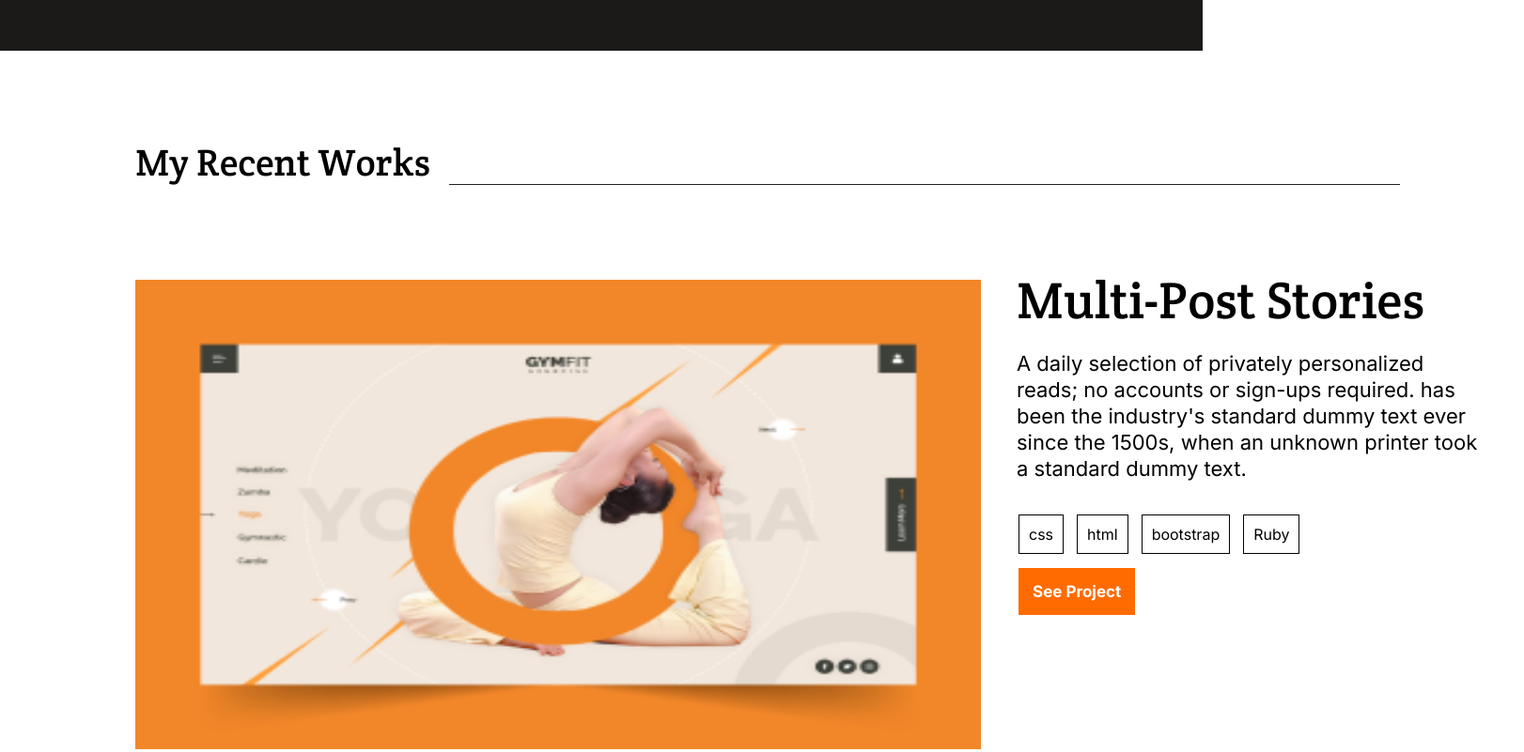
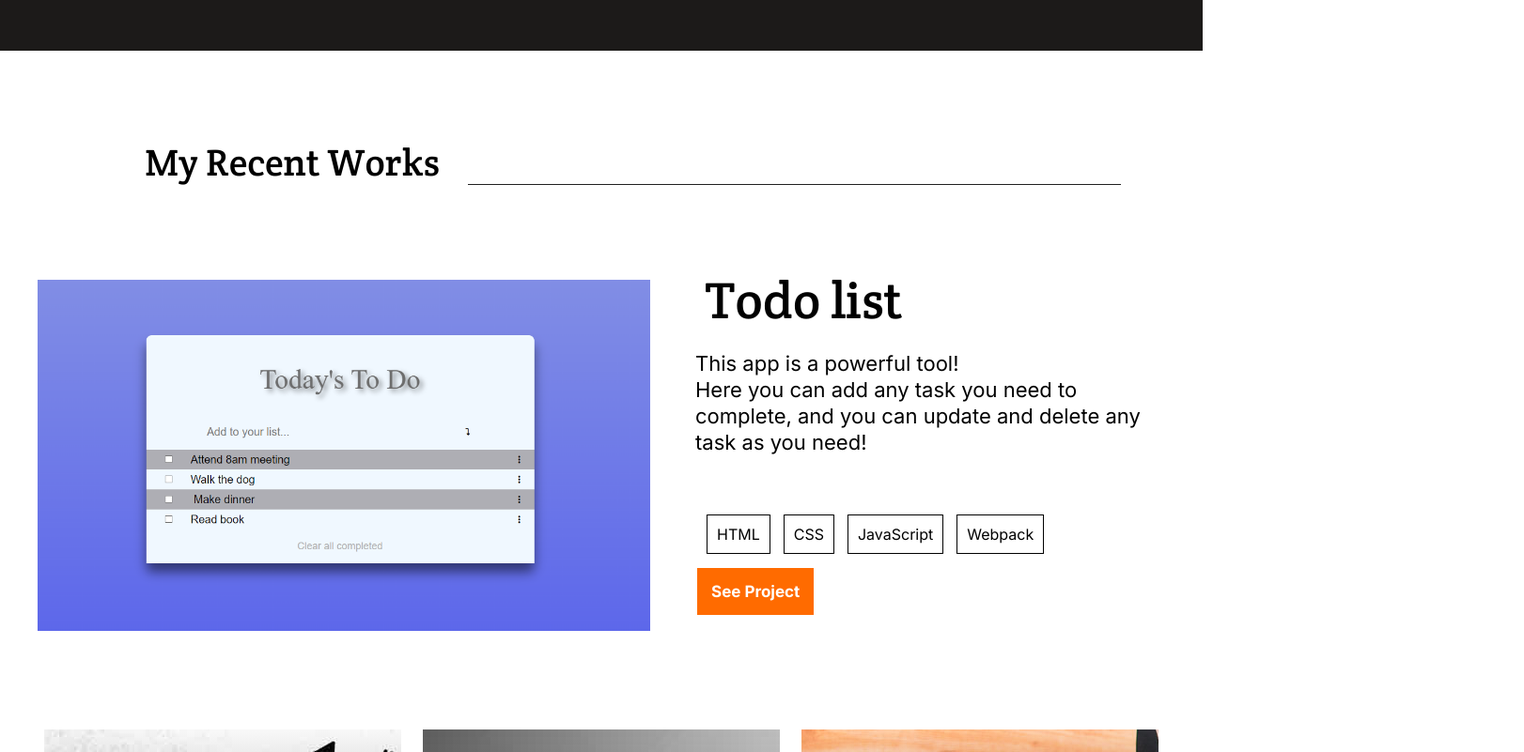
Before and after one commit to Artbsc1992/My-Portfolio, a website: page index.html in a window 1280 px wide. Shown: the part 818-1619 px from the top of the page at 94% size, 1622 px wide, since content can reach past the window. Drawn offline with Linux system fonts and the light colour scheme.

Commit message:
Add todo list as a new project

```diff
--- a/index.html
+++ b/index.html
@@ -67,15 +67,16 @@
 
     <div class="grid-line"><hr class="line-card1"></div>
 
-    <div class="photo1 grid1"><img src="Img/P_img/photo1.png" alt="Multi-Post project" class="img1"></div>
-    <div class="p1-title grid1"><h2 id="p1-title">Multi-Post Stories</h2></div>
-    <div class="p1-text grid1"><p id="p1-text">A daily selection of privately personalized reads; no accounts or sign-ups required. has been the industry's standard dummy text ever since the 1500s, when an unknown printer took a standard dummy text.</p></div>
+    <div class="photo1 grid1"><img src="/Img/P_img/app_screen_shoot.png" alt="Multi-Post project" class="img1"></div>
+    <div class="p1-title grid1"><h2 id="p1-title">Todo list</h2></div>
+    <div class="p1-text grid1"><p id="p1-text">This app is a powerful tool! <br> Here you can add any task you need to complete,
+                                               and you can update and delete any task as you need!</p></div>
     <div class="list-1 grid1">
       <ul class="tags1">
-        <li class="flex1">css</li>
-        <li class="flex1">html</li>
-        <li class="flex1">bootstrap</li>
-        <li class="flex1">Ruby</li>
+        <li class="flex1">HTML</li>
+        <li class="flex1">CSS</li>
+        <li class="flex1">JavaScript</li>
+        <li class="flex1">Webpack</li>
       </ul>
     </div>
     <div class="button1"><button id="button1" type="button" class="open-project">See Project</button>
--- a/js/index.js
+++ b/js/index.js
@@ -18,12 +18,12 @@ navItems.forEach((navItem) => {
 const cardsArr = [
   {
     name: 'card1',
-    image: 'Img/P_img/photo1.png',
-    title: 'Professional Art Printing Data',
-    text: 'A daily selection of privately personalized reads; no accounts or sign-ups required; has been the industry\'s standard A daily selection of privately personalized reads; no accounts or sign-ups required; has been the industry\'s standar',
+    image: 'Img/P_img/app_screen_shoot_popup.png',
+    title: 'Todo list',
+    text: 'This app is a powerful tool! Here you can add any task you need to complete, and you can update and delete any task as you need!',
     buttons: {
-      langs: ['HTML', 'Bootstrap', 'Ruby on Rails'],
-      other: [['See Live', 'https://artbsc1992.github.io/My-Portfolio/', 'Img/see-project-icon.svg'], ['See Source', 'https://github.com/Artbsc1992/My-Portfolio', 'Img/source-icon.svg']],
+      langs: ['HTML', 'CSS', 'JavaScript', 'Webpack'],
+      other: [['See Live', 'https://artbsc1992.github.io/todo-list/dist/', 'Img/see-project-icon.svg'], ['See Source', 'https://github.com/Artbsc1992/todo-list', 'Img/source-icon.svg']],
     },
   },
   {
--- a/style.css
+++ b/style.css
@@ -10,6 +10,7 @@ body {
   width: 100vw;
   margin: 0%;
   padding: 0%;
+  box-sizing: border-box;
 }
 
 .tool-bar {
@@ -283,9 +284,9 @@ ul {
 }
 
 .card1 {
-  width: auto;
-  display: grid;
-  grid-template-columns: auto;
+  margin: auto;
+  display: flex;
+  flex-direction: column;
   height: 100%;
   margin-top: 72px;
 }
@@ -298,13 +299,12 @@ ul {
 
 .grid1 {
   text-align: center;
-  padding-top: 10px;
-  padding-bottom: 10px;
+  padding: 10px 10px 10px 10px;
+
 }
 
 #work-title {
   font-family: "Crete Round", serif;
-  padding-top: 90px;
   font-size: 40px;
   font-weight: normal;
 }
@@ -319,10 +319,8 @@ ul {
 }
 
 .img1 {
-  width: 370px;
-  padding-right: 9px;
-  height: 260px;
-  padding-top: 80px;
+  width: 100%;
+  height: auto;
 }
 
 .p1-title {
@@ -376,7 +374,7 @@ ul {
 
 .button1 {
   position: relative;
-  padding-left: 20px;
+  padding-left: 30px;
   margin-bottom: 50px;
 }
 
@@ -518,12 +516,12 @@ ul {
     width: auto;
     display: grid;
     grid-template-areas:
-      "work-title grid-line grid-line grid-line grid-line"
-      "photo1 photo1 photo1 p1-title p1-title"
-      "photo1 photo1 photo1 p1-text p1-text"
-      "photo1 photo1 photo1 list-1 list-1"
-      "photo1 photo1 photo1 button1 button1"
-      "photo1 photo1 photo1 . .";
+      "work-title grid-line grid-line"
+      "photo1 photo1 p1-title"
+      "photo1 photo1 p1-text"
+      "photo1 photo1 list-1"
+      "photo1 photo1 button1"
+      "photo1 photo1 .";
     height: 100%;
     margin-top: 72px;
     padding-top: 50px;
@@ -547,9 +545,7 @@ ul {
 
   .photo1 {
     grid-area: photo1;
-    width: auto;
     padding-bottom: 0;
-    margin-left: 114px;
   }
 
   .p1-title {
@@ -604,8 +600,9 @@ ul {
   .img1 {
     padding-top: 0;
     padding-right: 0;
-    width: 900px;
-    height: 500px;
+    width: 100%;
+    max-width: 900px;
+    height: auto;
   }
 
   .tags1 {
```
Also changed, not shown: Img/P_img/app_screen_shoot.png (added), Img/P_img/app_screen_shoot_popup.png (added).
